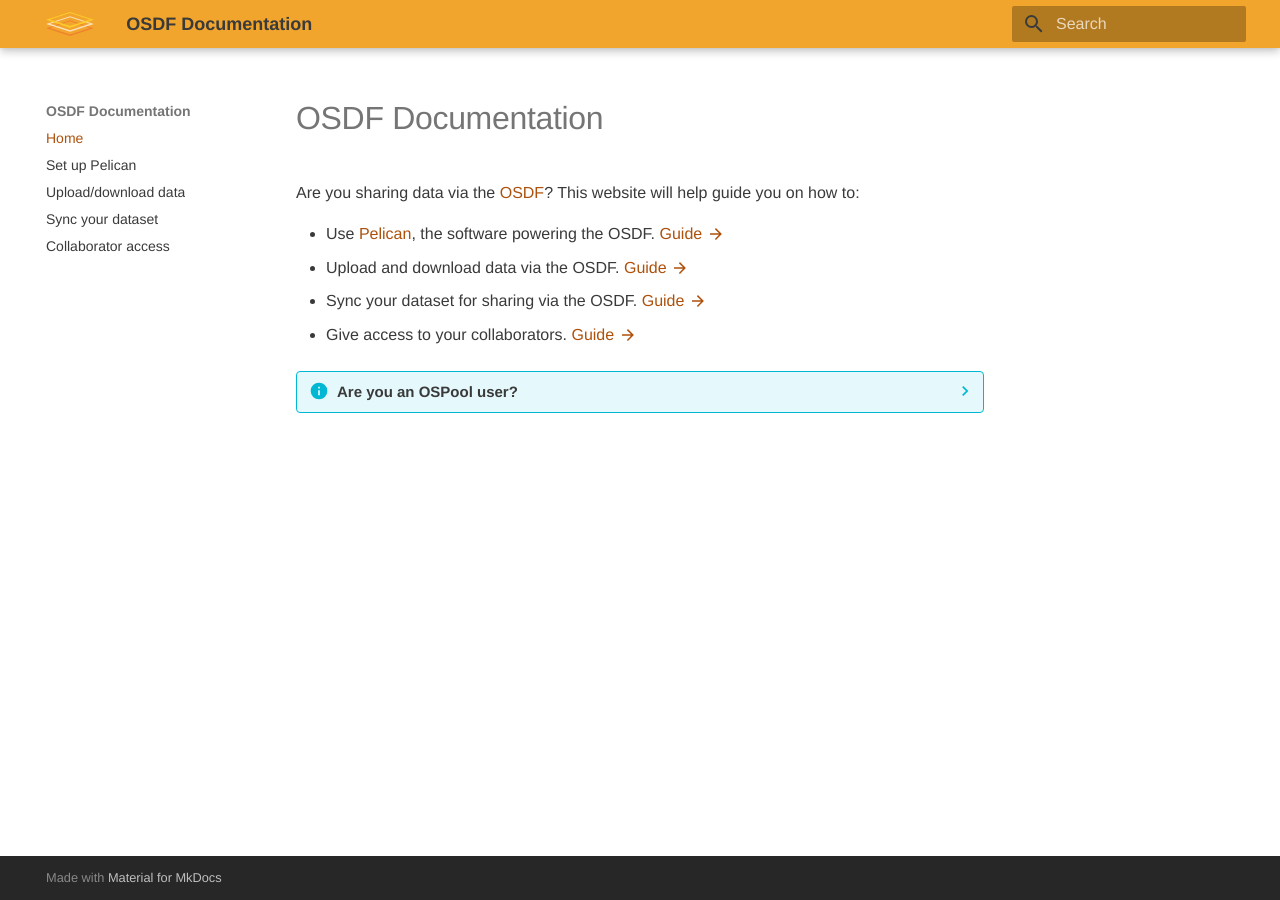
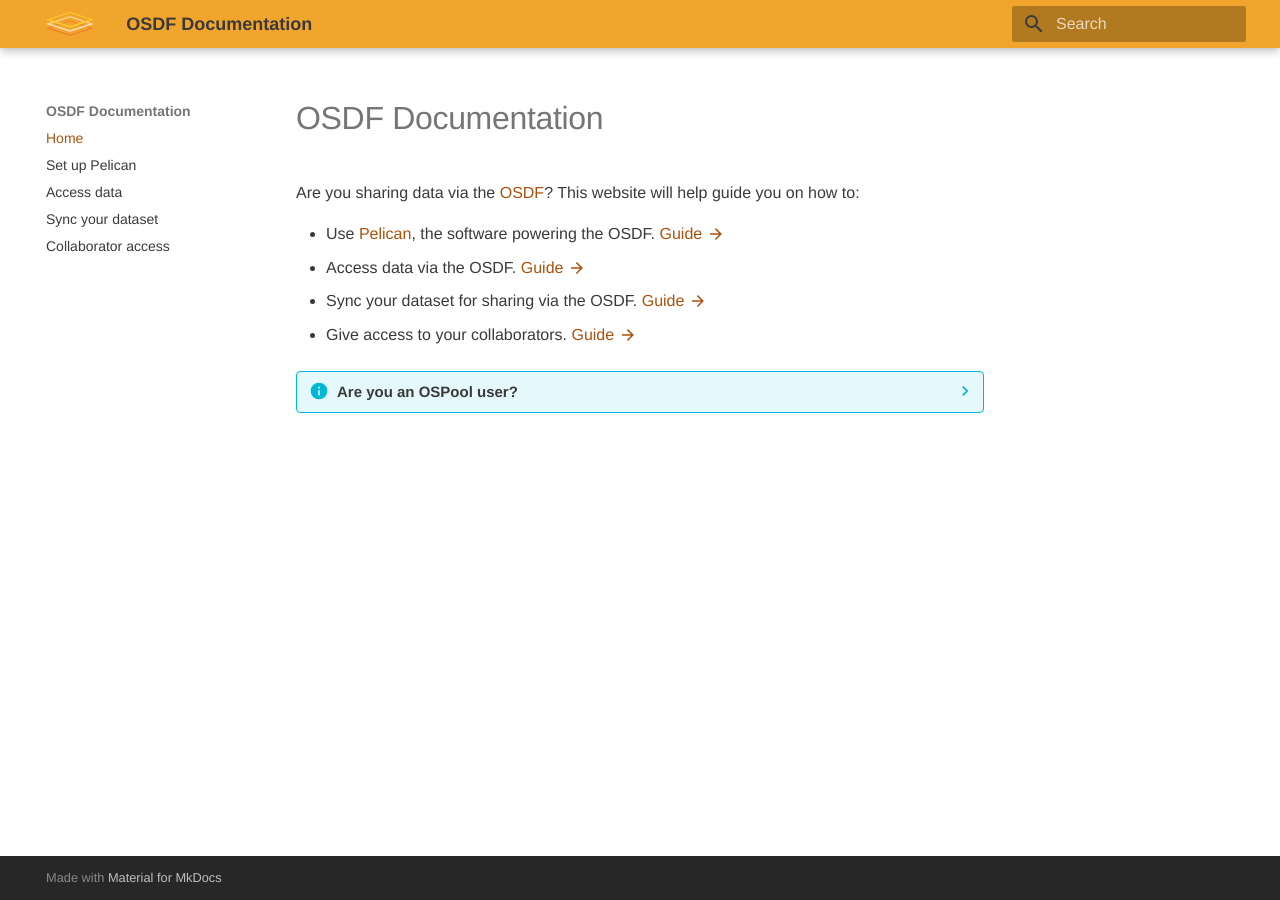
Before and after one commit to osg-htc/osdf-docs, an MkDocs documentation site: the page built from docs/index.md, in a window 1280 px wide. Built offline with MkDocs 1.6.1 and Material for MkDocs 9.7.7, drawn with Linux system fonts in a browser that asks for light colours.

Commit message:
Change title, update organization

```diff
--- a/docs/index.md
+++ b/docs/index.md
@@ -4,7 +4,7 @@
 This website will help guide you on how to:
 
 * Use [Pelican](https://pelicanplatform.org), the software powering the OSDF. [Guide :material-arrow-right:](pelican-client.md)
-* Upload and download data via the OSDF. [Guide :material-arrow-right:](upload-download.md)
+* Access data via the OSDF. [Guide :material-arrow-right:](upload-download.md)
 * Sync your dataset for sharing via the OSDF. [Guide :material-arrow-right:](sync-dataset.md)
 * Give access to your collaborators. [Guide :material-arrow-right:](collaborators.md)
 
--- a/mkdocs.yml
+++ b/mkdocs.yml
@@ -33,6 +33,6 @@
 nav:
   - Home: index.md
   - Set up Pelican: pelican-client.md
-  - Upload/download data: upload-download.md
+  - Access data: access-data.md
   - Sync your dataset: sync-dataset.md
   - Collaborator access: collaborators.md
```
Also changed, not shown: docs/access-data.md (renamed from docs/upload-download.md).
